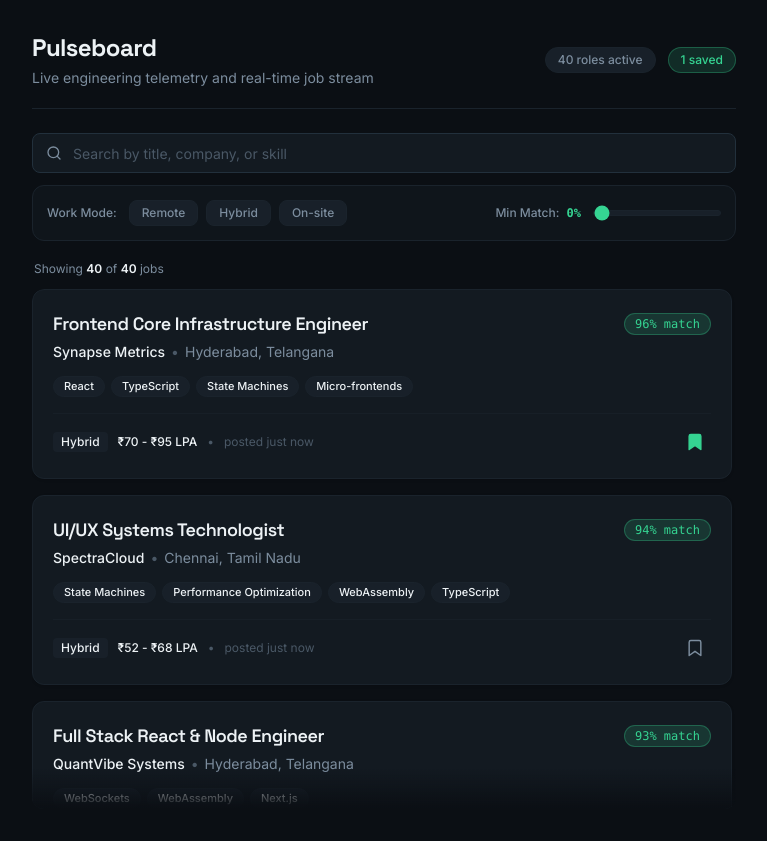
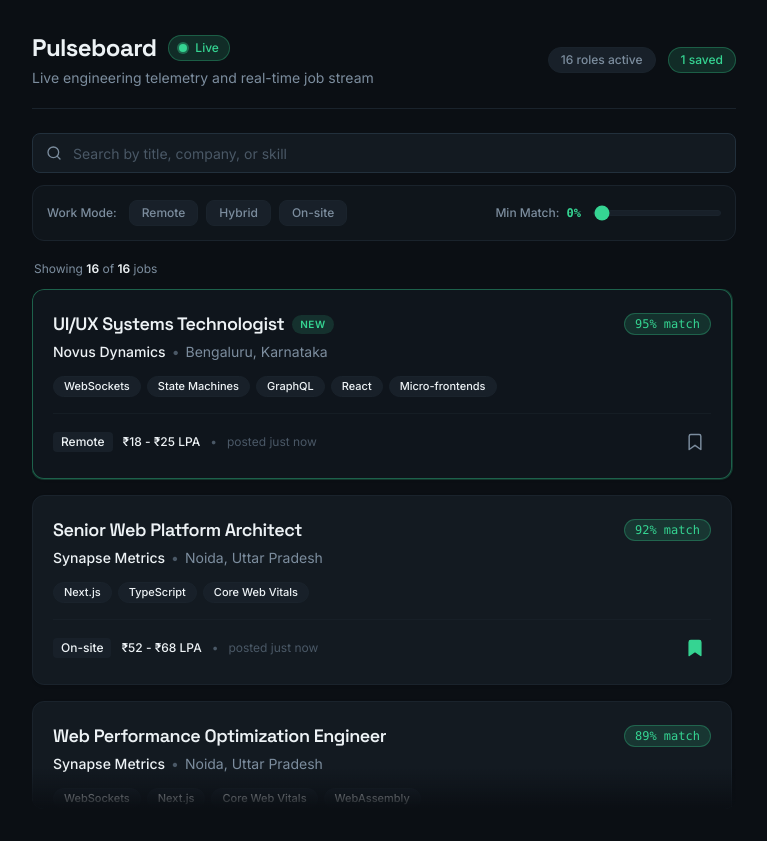
Before and after one commit to darshna21-bit/pulseboard, a React (Vite) app: page / in a window 1280 px wide. Both pictures are taken after a click on the button 951 px from the left and 441 px from the top of the page. Shown: the whole page, without its empty margins (256-1023 px from the left). Built offline with nearby package versions, Linux system fonts and the light colour scheme.

Commit message:
feat: live feed integration and optimistic save

```diff
--- a/src/App.tsx
+++ b/src/App.tsx
@@ -1,14 +1,62 @@
-import { useMemo, useState } from 'react'
+import { useCallback, useEffect, useMemo, useRef, useState } from 'react'
 import type { Job, WorkMode } from './types/job'
 import { generateInitialBatch } from './mocks/jobData'
 import { JobFeed } from './components/JobFeed'
 import { SearchBar } from './components/SearchBar'
 import { FilterPanel } from './components/FilterPanel'
+import { ConnectionStatus } from './components/ConnectionStatus'
 import { useDebounce } from './hooks/useDebounce'
+import { useJobSocket } from './hooks/useJobSocket'
+import { useSavedJobs } from './hooks/useSavedJobs'
 
 export default function App() {
-  const [jobs] = useState<Job[]>(() => generateInitialBatch(40))
-  const [savedJobIds, setSavedJobIds] = useState<Set<string>>(new Set())
+  // Live job stream state, seeded with initial 15 jobs, capped at 400
+  const [jobs, setJobs] = useState<Job[]>(() => generateInitialBatch(15))
+  const [newJobIds, setNewJobIds] = useState<Set<string>>(new Set())
+
+  // Timers to clear the temporary "isNew" highlight after ~4 seconds
+  const newJobTimersRef = useRef<Map<string, ReturnType<typeof setTimeout>>>(new Map())
+
+  useEffect(() => {
+    const timers = newJobTimersRef.current
+    return () => {
+      timers.forEach((timer) => clearTimeout(timer))
+      timers.clear()
+    }
+  }, [])
+
+  // Callback for live incoming WebSocket jobs
+  const handleNewJob = useCallback((incomingJob: Job) => {
+    setJobs((prev) => {
+      // Prevent duplicate job IDs in telemetry
+      if (prev.some((j) => j.id === incomingJob.id)) return prev
+      return [incomingJob, ...prev].slice(0, 400)
+    })
+
+    // Highlight card with isNew for ~4 seconds
+    setNewJobIds((prev) => {
+      const next = new Set(prev)
+      next.add(incomingJob.id)
+      return next
+    })
+
+    const timer = setTimeout(() => {
+      setNewJobIds((prev) => {
+        const next = new Set(prev)
+        next.delete(incomingJob.id)
+        return next
+      })
+      newJobTimersRef.current.delete(incomingJob.id)
+    }, 4000)
+
+    newJobTimersRef.current.set(incomingJob.id, timer)
+  }, [])
+
+  // Owns real-time connection lifecycle & auto-reconnect backoff
+  const { connection } = useJobSocket(handleNewJob)
+
+  // Owns optimistic bookmark state with automated error rollback
+  const { savedIds, pendingIds, toggleSave } = useSavedJobs()
 
   // Search & Filter state
   const [searchInput, setSearchInput] = useState('')
@@ -23,18 +71,6 @@ export default function App() {
         next.delete(mode)
       } else {
         next.add(mode)
-      }
-      return next
-    })
-  }
-
-  const handleToggleSave = (id: string) => {
-    setSavedJobIds((prev) => {
-      const next = new Set(prev)
-      if (next.has(id)) {
-        next.delete(id)
-      } else {
-        next.add(id)
       }
       return next
     })
@@ -65,26 +101,29 @@ export default function App() {
 
   return (
     <div className="min-h-screen bg-background text-text">
-      {/* Centered responsive container: full width with comfortable padding on mobile, capped max-width on desktop */}
+      {/* Centered responsive container: full width on mobile, capped max-width on desktop */}
       <main className="mx-auto w-full max-w-3xl px-4 py-8 sm:px-6 lg:px-8">
-        {/* Header section */}
-        <header className="mb-6 flex flex-col gap-1 border-b border-border-soft pb-5 sm:flex-row sm:items-center sm:justify-between">
+        {/* Header section with live connection status pill and dynamic stats */}
+        <header className="mb-6 flex flex-col gap-2 border-b border-border-soft pb-5 sm:flex-row sm:items-center sm:justify-between">
           <div>
-            <h1 className="font-display text-2xl font-bold tracking-tight text-text">
-              Pulseboard
-            </h1>
+            <div className="flex items-center gap-3">
+              <h1 className="font-display text-2xl font-bold tracking-tight text-text">
+                Pulseboard
+              </h1>
+              <ConnectionStatus connection={connection} />
+            </div>
             <p className="mt-1 text-sm text-text-muted">
               Live engineering telemetry and real-time job stream
             </p>
           </div>
 
-          <div className="mt-3 flex items-center gap-3 sm:mt-0">
+          <div className="mt-2 flex items-center gap-3 sm:mt-0">
             <span className="inline-flex items-center rounded-full bg-surface-raised px-3 py-1 text-xs font-medium text-text-muted border border-border-soft">
               {jobs.length} roles active
             </span>
-            {savedJobIds.size > 0 && (
+            {savedIds.size > 0 && (
               <span className="inline-flex items-center rounded-full bg-signal/15 px-3 py-1 text-xs font-medium text-signal border border-signal/30">
-                {savedJobIds.size} saved
+                {savedIds.size} saved
               </span>
             )}
           </div>
@@ -122,11 +161,13 @@ export default function App() {
           )}
         </div>
 
-        {/* Virtualized Job Feed receiving derived filteredJobs */}
+        {/* Virtualized Job Feed receiving live derived filteredJobs and optimistic save states */}
         <JobFeed
           jobs={filteredJobs}
-          savedJobIds={savedJobIds}
-          onToggleSave={handleToggleSave}
+          savedJobIds={savedIds}
+          pendingSaveIds={pendingIds}
+          newJobIds={newJobIds}
+          onToggleSave={toggleSave}
         />
       </main>
     </div>
--- /dev/null
+++ b/src/components/ConnectionStatus.tsx
@@ -0,0 +1,65 @@
+import React from 'react'
+import type { ConnectionState } from '../types/job'
+
+export interface ConnectionStatusProps {
+  connection: ConnectionState
+  className?: string
+}
+
+export const ConnectionStatus: React.FC<ConnectionStatusProps> = ({
+  connection,
+  className = '',
+}) => {
+  const getStatusConfig = () => {
+    switch (connection) {
+      case 'live':
+        return {
+          label: 'Live',
+          badgeStyles: 'bg-signal/15 text-signal border-signal/30',
+          dotStyles: 'bg-signal',
+          hasPulseRing: true,
+        }
+      case 'connecting':
+        return {
+          label: 'Connecting...',
+          badgeStyles: 'bg-amber/15 text-amber border-amber/30',
+          dotStyles: 'bg-amber animate-pulse',
+          hasPulseRing: false,
+        }
+      case 'reconnecting':
+        return {
+          label: 'Reconnecting...',
+          badgeStyles: 'bg-amber/15 text-amber border-amber/30',
+          dotStyles: 'bg-amber animate-pulse',
+          hasPulseRing: false,
+        }
+      case 'offline':
+      default:
+        return {
+          label: 'Offline',
+          badgeStyles: 'bg-red-soft/15 text-red-soft border-red-soft/30',
+          dotStyles: 'bg-red-soft',
+          hasPulseRing: false,
+        }
+    }
+  }
+
+  const { label, badgeStyles, dotStyles, hasPulseRing } = getStatusConfig()
+
+  return (
+    <div
+      role="status"
+      aria-live="polite"
+      aria-atomic="true"
+      className={`inline-flex items-center gap-2 rounded-full px-2.5 py-1 text-xs font-medium border transition-colors ${badgeStyles} ${className}`.trim()}
+    >
+      <span className="relative flex h-2 w-2">
+        {hasPulseRing && (
+          <span className="absolute inline-flex h-full w-full animate-ping rounded-full bg-signal opacity-75" />
+        )}
+        <span className={`relative inline-flex h-2 w-2 rounded-full ${dotStyles}`} />
+      </span>
+      <span>{label}</span>
+    </div>
+  )
+}
--- /dev/null
+++ b/src/hooks/useSavedJobs.ts
@@ -0,0 +1,93 @@
+import { useCallback, useEffect, useRef, useState } from 'react'
+
+export interface UseSavedJobsReturn {
+  savedIds: Set<string>
+  pendingIds: Set<string>
+  toggleSave: (jobId: string) => void
+}
+
+/**
+ * useSavedJobs
+ * Manages job bookmarking using optimistic UI updates with automated
+ * error rollback on simulated network mutation failures.
+ */
+export function useSavedJobs(): UseSavedJobsReturn {
+  const [savedIds, setSavedIds] = useState<Set<string>>(new Set())
+  const [pendingIds, setPendingIds] = useState<Set<string>>(new Set())
+
+  // Store active timer IDs for unmount cleanup
+  const activeTimersRef = useRef<Set<ReturnType<typeof setTimeout>>>(new Set())
+  const isUnmountedRef = useRef(false)
+
+  useEffect(() => {
+    isUnmountedRef.current = false
+    const activeTimers = activeTimersRef.current
+
+    return () => {
+      isUnmountedRef.current = true
+      activeTimers.forEach((timer) => clearTimeout(timer))
+      activeTimers.clear()
+    }
+  }, [])
+
+  const toggleSave = useCallback((jobId: string) => {
+    // 1. Snapshot previous state before toggle
+    let wasSavedSnapshot = false
+
+    // 2. Optimistic Update: flip state immediately (0ms UI latency)
+    setSavedIds((prev) => {
+      wasSavedSnapshot = prev.has(jobId)
+      const next = new Set(prev)
+      if (wasSavedSnapshot) {
+        next.delete(jobId)
+      } else {
+        next.add(jobId)
+      }
+      return next
+    })
+
+    // 3. Mark as pending network mutation
+    setPendingIds((prev) => {
+      const next = new Set(prev)
+      next.add(jobId)
+      return next
+    })
+
+    // 4. Simulate network latency between 350ms and 750ms
+    const networkDelay = Math.floor(Math.random() * 400) + 350
+
+    const timerId = setTimeout(() => {
+      activeTimersRef.current.delete(timerId)
+      if (isUnmountedRef.current) return
+
+      // Remove from pending set
+      setPendingIds((prev) => {
+        const next = new Set(prev)
+        next.delete(jobId)
+        return next
+      })
+
+      // 5. Simulate occasional network failure (~4% chance)
+      const isFailed = Math.random() < 0.04
+      if (isFailed) {
+        console.warn(
+          `[useSavedJobs] Network mutation failed for job "${jobId}". Rolling back optimistic update.`,
+        )
+        // Rollback: restore previous snapshot
+        setSavedIds((prev) => {
+          const next = new Set(prev)
+          if (wasSavedSnapshot) {
+            next.add(jobId)
+          } else {
+            next.delete(jobId)
+          }
+          return next
+        })
+      }
+    }, networkDelay)
+
+    activeTimersRef.current.add(timerId)
+  }, [])
+
+  return { savedIds, pendingIds, toggleSave }
+}
```
